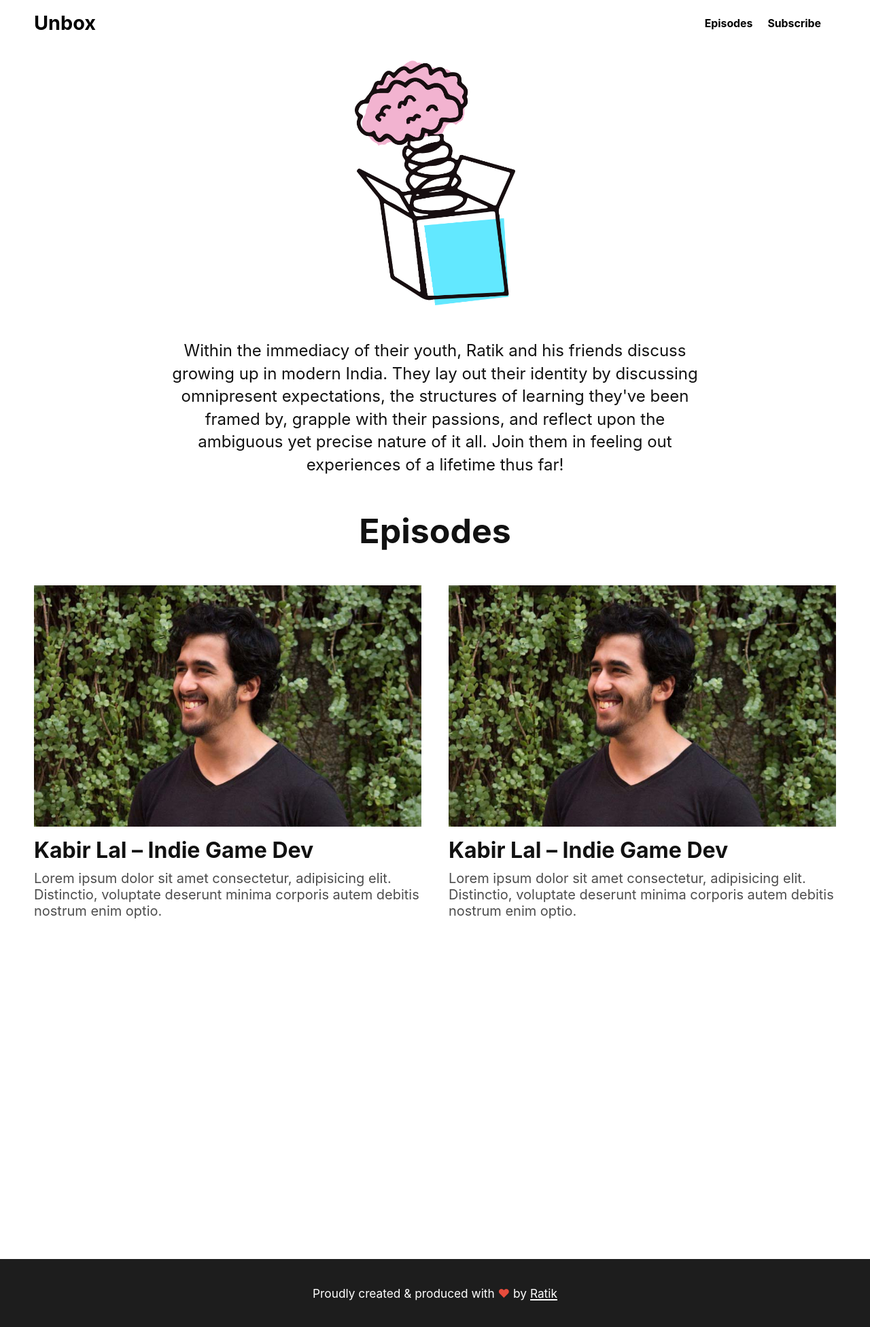
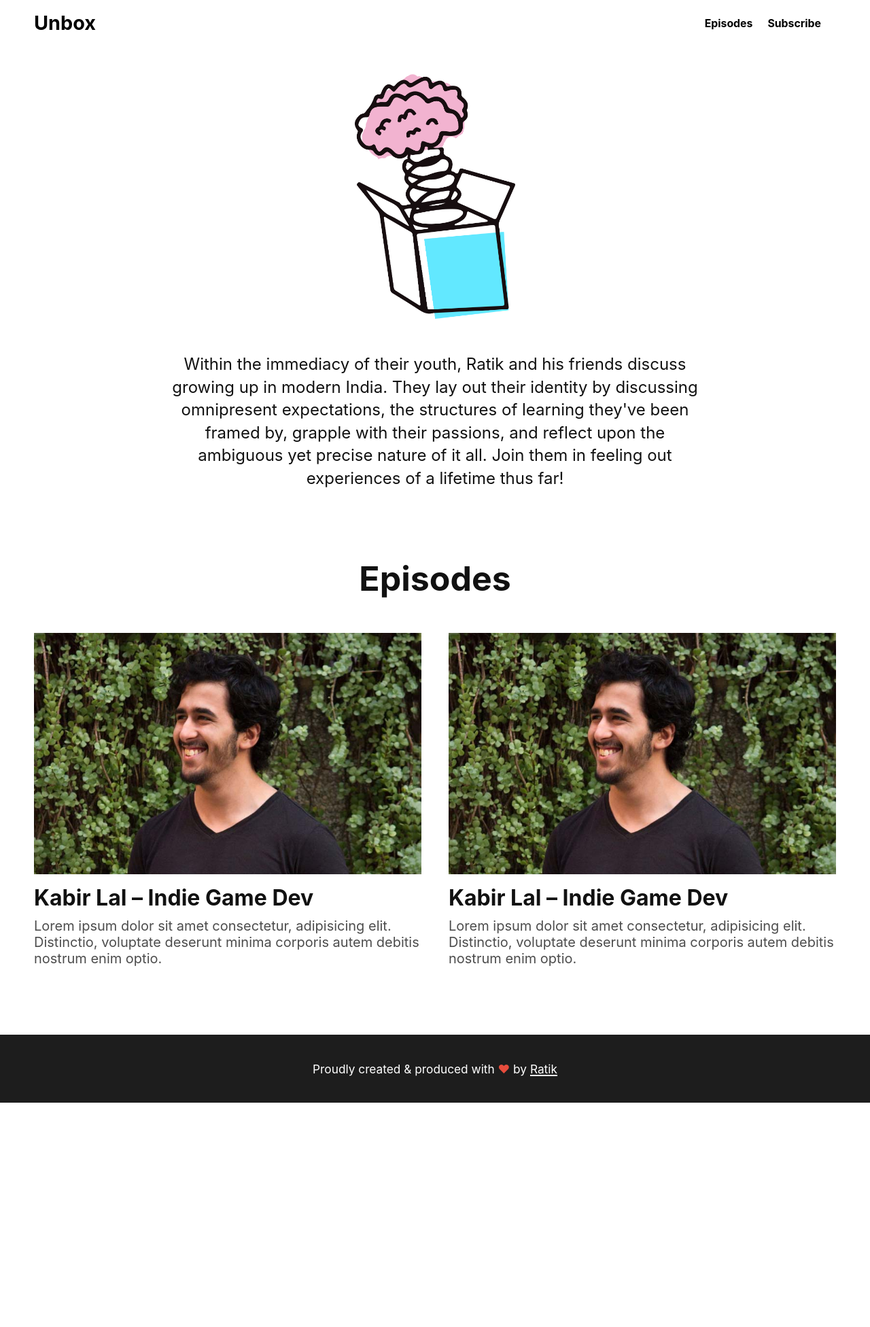
Before and after one commit to libhide/unboxpod, a Jekyll site: the page built from index.html, in a window 1280 px wide. Shown: the whole page at 68% size. Built offline with Jekyll 4.4.1, drawn with Linux system fonts in a browser that asks for light colours; after the commit the page ends 1622 px from its top, so only the background shows below that.

Commit message:
Fix whitespace issues on the browse page

```diff
--- a/_sass/_browse.scss
+++ b/_sass/_browse.scss
@@ -2,7 +2,7 @@ section.hero {
   .illustration {
     max-width: 100%;
     display: block;
-    margin: 50px auto 0;
+    margin: 0 auto;
     width: 65%;
 
     @media screen and (min-width: 700px) {
@@ -10,12 +10,10 @@ section.hero {
     }
 
     @media screen and (min-width: 900px) {
-      margin: 50px auto 0;
       width: 30%;
     }
 
     @media screen and (min-width: 1200px) {
-      margin: 20px auto 0;
       width: 20%;
     }
   }
@@ -31,11 +29,13 @@ section.hero {
       text-align: center;
     }
   }
+
+  @media screen and (min-width: 1200px) {
+    margin: 40px 0 100px;
+  }
 }
 
 section.episodes {
-  margin-bottom: 500px; // temp
-
   h3 {
     margin: 50px auto 0;
     text-align: center;
@@ -89,4 +89,8 @@ section.episodes {
       margin-top: 50px;
     }
   }
+
+  @media screen and (min-width: 1200px) {
+    margin: 100px 0;
+  }
 }
```
